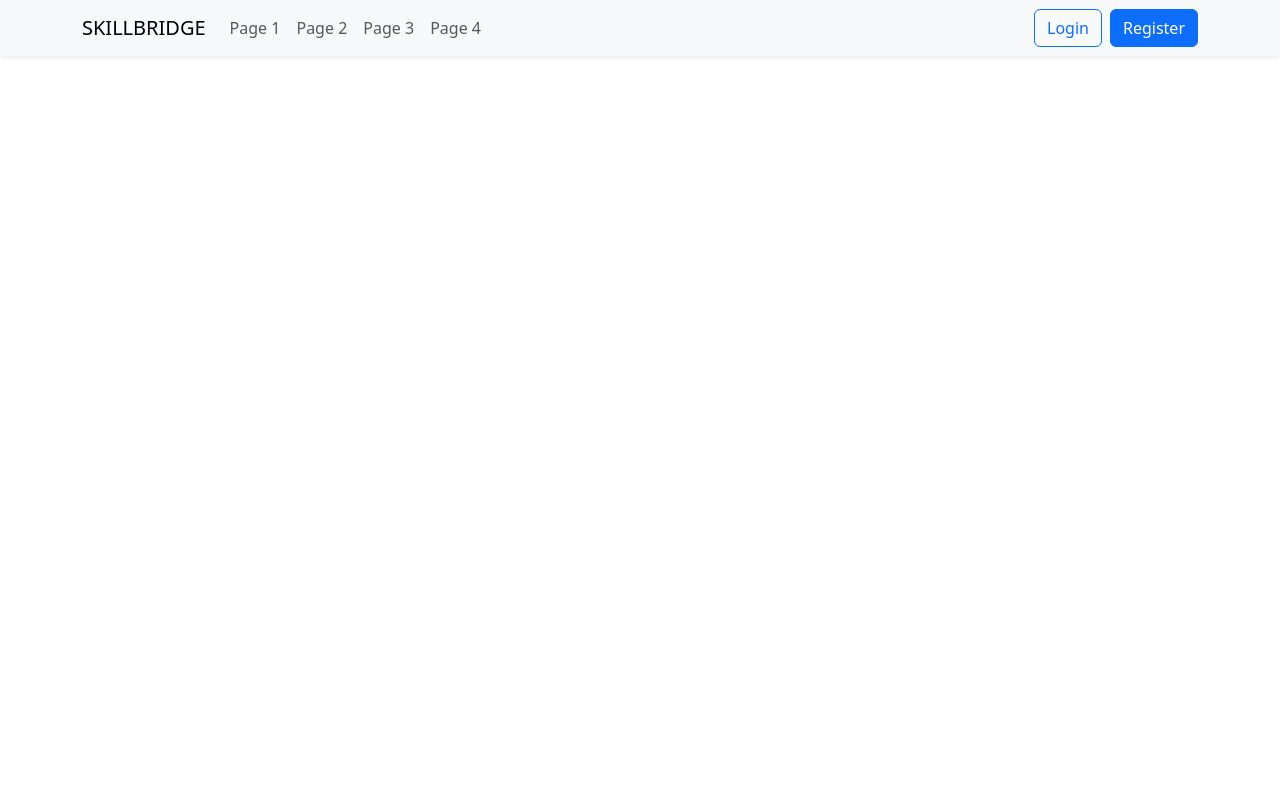
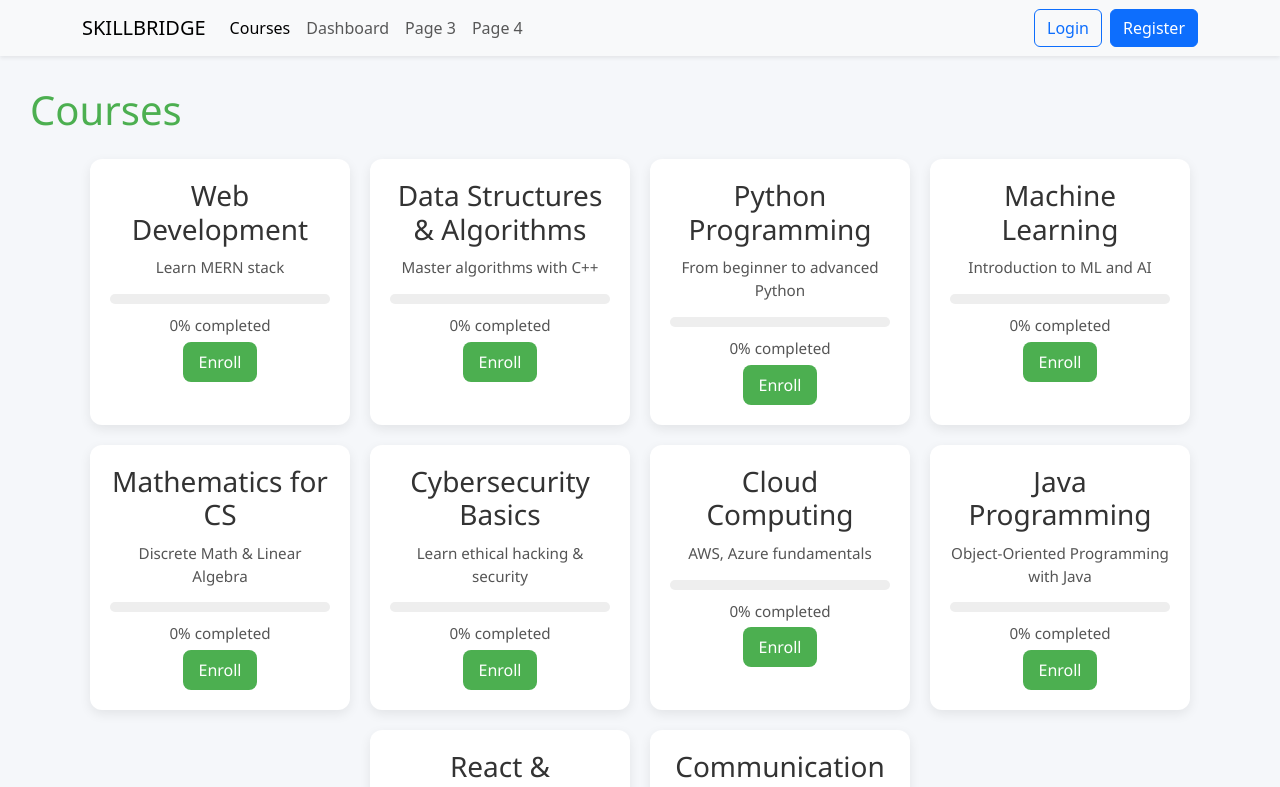
Before and after one commit to HasibShahriar/SkillBridge, a React (Create React App) app: page /courses in a window 1280 px wide. Shown: the top 787 px of the page. Built offline with nearby package versions, Linux system fonts and the light colour scheme.

Commit message:
courses and dashboard added to nav-bar

```diff
--- a/package.json
+++ b/package.json
@@ -13,7 +13,8 @@
     "react-dom": "^18.3.1",
     "react-router-dom": "^6.30.1",
     "react-scripts": "5.0.1",
-    "web-vitals": "^2.1.4"
+    "web-vitals": "^2.1.4",
+    "axios": "^1.5.0"
   },
   "scripts": {
     "start": "react-scripts start",
--- a/src/App.js
+++ b/src/App.js
@@ -1,10 +1,10 @@
-
-
 import "bootstrap/dist/css/bootstrap.min.css";
 import "./App.css";
 import { BrowserRouter, Routes, Route } from "react-router-dom";
 import NavigationBar from "./navigation_bar";
 
+import Courses from "./components/Courses";
+import Dashboard from "./components/Dashboard";
 
 function App() {
   return (
@@ -12,8 +12,8 @@ function App() {
       <NavigationBar />
       <Routes>
         <Route path="/" element={<h2>Home Page</h2>} />
-        <Route path="/page1" element={<h2>Page 1</h2>} />
-        <Route path="/page2" element={<h2>Page 2</h2>} />
+        <Route path="/courses" element={<Courses/>} />
+        <Route path="/dashboard" element={<Dashboard/>} />
         <Route path="/page3" element={<h2>Page 3</h2>} />
         <Route path="/page4" element={<h2>Page 4</h2>} />
         <Route path="/login" element={<h2>Login Page</h2>} />
--- a/src/components/Courses.js
+++ b/src/components/Courses.js
@@ -1,4 +1,4 @@
-import React, { useState, useEffect } from 'react';
+import React, { useState } from 'react';
 import './Courses.css';
 
 function Courses() {
--- a/src/navigation_bar.js
+++ b/src/navigation_bar.js
@@ -14,11 +14,11 @@ export default function NavigationBar() {
         <Navbar.Collapse id="basic-navbar-nav">
           {/* Page Links */}
           <Nav className="me-auto">
-            <Nav.Link as={NavLink} to="/page1">
-              Page 1
+            <Nav.Link as={NavLink} to="/courses">
+              Courses
             </Nav.Link>
-            <Nav.Link as={NavLink} to="/page2">
-              Page 2
+            <Nav.Link as={NavLink} to="/dashboard">
+              Dashboard
             </Nav.Link>
             <Nav.Link as={NavLink} to="/page3">
               Page 3
```
Also changed, not shown: 1 other file (tests, documents, lock files or other folders).
